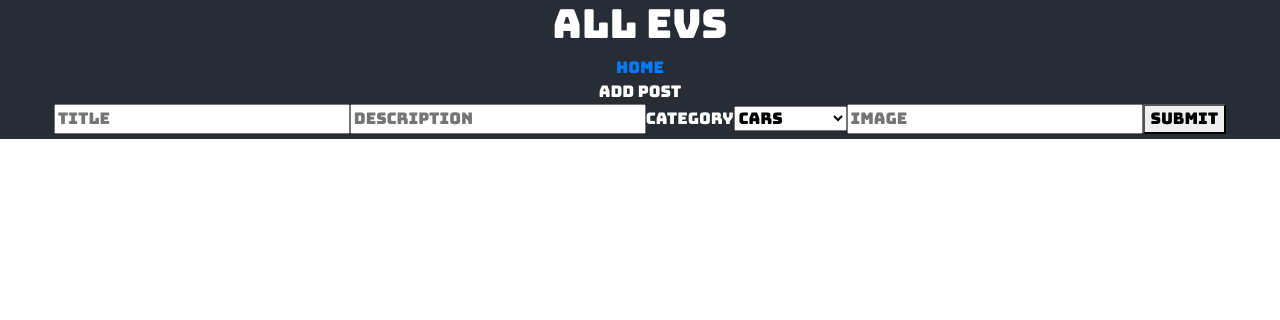
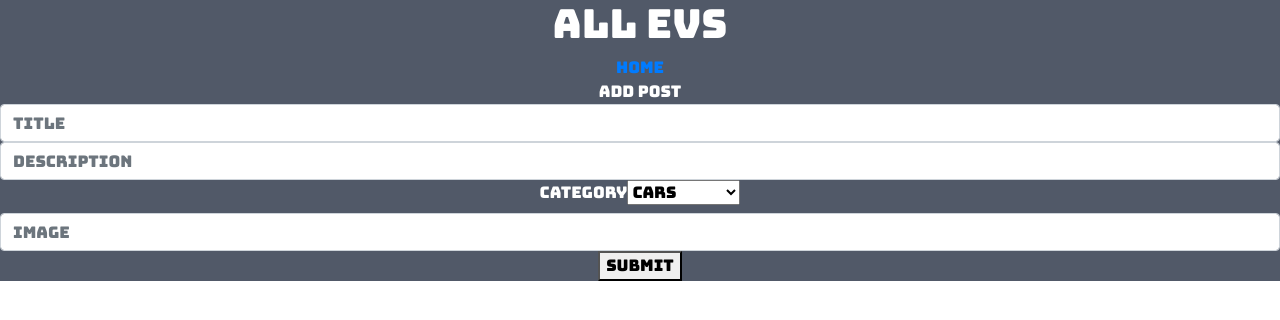
Before and after one commit to m4tth3wp/all-ev-blog, a React (Create React App) app: page /profile in a window 1280 px wide. Shown: the top 320 px of the page. Built offline with nearby package versions, Linux system fonts and the light colour scheme.

Commit message:
final commit before deploy

```diff
--- a/src/components/PostDetail/PostDetail.jsx
+++ b/src/components/PostDetail/PostDetail.jsx
@@ -18,11 +18,11 @@ class PostDetail extends React.Component {
         this.setState({post: res.data})
     }
     renderPost() {
-        return <div>
-            {this.state.post.title}
-           <img src={this.state.post.image}></img>
-            <p>{this.state.post.description}</p>
-        </div>
+        return <>
+           <h2 style={{color: "black"}} >{this.state.post.title} </h2>
+           <div><img style={{maxWidth:'50%'}} src={this.state.post.image}></img></div>
+            <p style={{fontFamily: "Calibri", color:"black"}}>{this.state.post.description}</p>
+        </>
     }
 
     render() {
--- /dev/null
+++ b/src/components/Tweet/Tweet.css
@@ -0,0 +1,3 @@
+.Card {
+    color: aquamarine;
+}
--- a/src/components/Tweet/Tweet.jsx
+++ b/src/components/Tweet/Tweet.jsx
@@ -1,6 +1,7 @@
 import React from 'react';
 import Card from 'react-bootstrap/Card';
 import Button from 'react-bootstrap/Button';
+import './Tweet.css'
 
 class Tweet extends React.Component {
     constructor(props) {
--- a/src/components/TwitterFeed/TwitterFeed.css
+++ b/src/components/TwitterFeed/TwitterFeed.css
@@ -1,3 +1,7 @@
 h3 {
     color: #ffffff;
 }
+
+.Tweet {
+    color: aqua;
+}
--- a/src/pages/App/App.css
+++ b/src/pages/App/App.css
@@ -2,7 +2,7 @@
 
 .App {
   text-align: center;
-  background-color: #282c34;
+  background-color: #515968;
   font-family: 'Bungee', cursive;
   color: #ffffff;
 }
--- /dev/null
+++ b/src/pages/ProfilePage/ProfilePage.css
@@ -0,0 +1,3 @@
+.Form {
+    color: antiquewhite;
+}
--- a/src/pages/ProfilePage/ProfilePage.jsx
+++ b/src/pages/ProfilePage/ProfilePage.jsx
@@ -1,6 +1,8 @@
 import React, {Component} from 'react';
 import { Link } from 'react-router-dom';
 import axios from 'axios';
+import Form from 'react-bootstrap/Form'
+import './ProfilePage.css';
 
 class ProfilePage extends React.Component {
   state = {
@@ -19,6 +21,7 @@ class ProfilePage extends React.Component {
        const post = {
          title: this.state.title,
          description: this.state.description       }
+         this.props.history.push('/');
        axios.post('/api/posts/', this.state)
        .then( res => {
          console.log(post)
@@ -26,24 +29,26 @@ class ProfilePage extends React.Component {
    }
   render() {
     return(
-    <div className='NavBar'>
+    <>
+      <div className='NavBar'>
      <Link to='/'>HOME</Link>
+     </div>
      <header>  Add Post</header>
-     <form onSubmit={this.handleSubmit}>
+     <Form onSubmit={this.handleSubmit}>
         {/* Title */}
-         <input
+         <Form.Control
           type='text'
           name="title"
           placeholder="Title"
           value={this.state.title}
-          onChange={this.handleChange}></input>
+          onChange={this.handleChange}/>
          {/* Description */}
-         <input
+         <Form.Control
          type='text'
          name="description"
          placeholder="Description"
          value={this.state.description}
-         onChange={this.handleChange}></input>
+         onChange={this.handleChange}/>
          {/* Category */}
         <label>Category</label>
          <select value={this.state.category} name='category' onChange={this.handleChange}>
@@ -54,15 +59,15 @@ class ProfilePage extends React.Component {
             <option value="Stocks">Stocks</option>
           </select>
         {/* Image */}
-        <input
+        <Form.Control
          type='text'
          name="image"
          placeholder="Image"
          value={this.state.image}
-         onChange={this.handleChange}></input>
+         onChange={this.handleChange}/>
        <button>Submit</button>
-     </form>
-   </div>
+     </Form>
+   </>
     )
   }
 }
```
